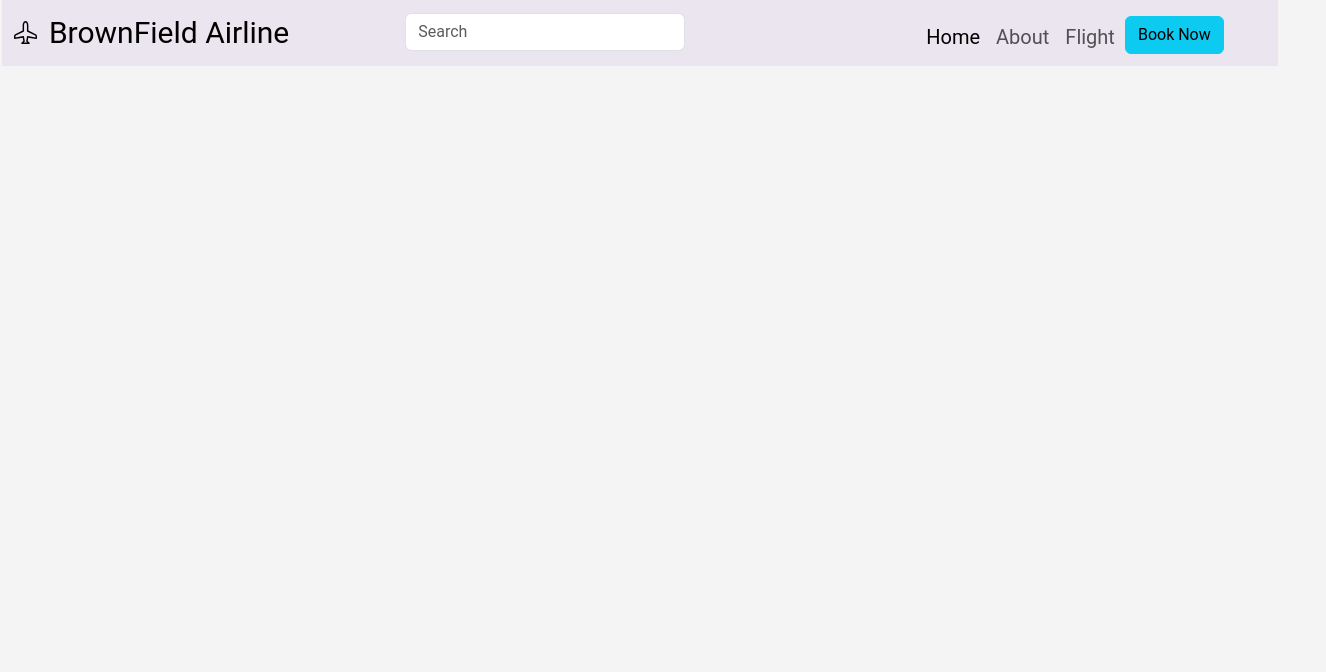
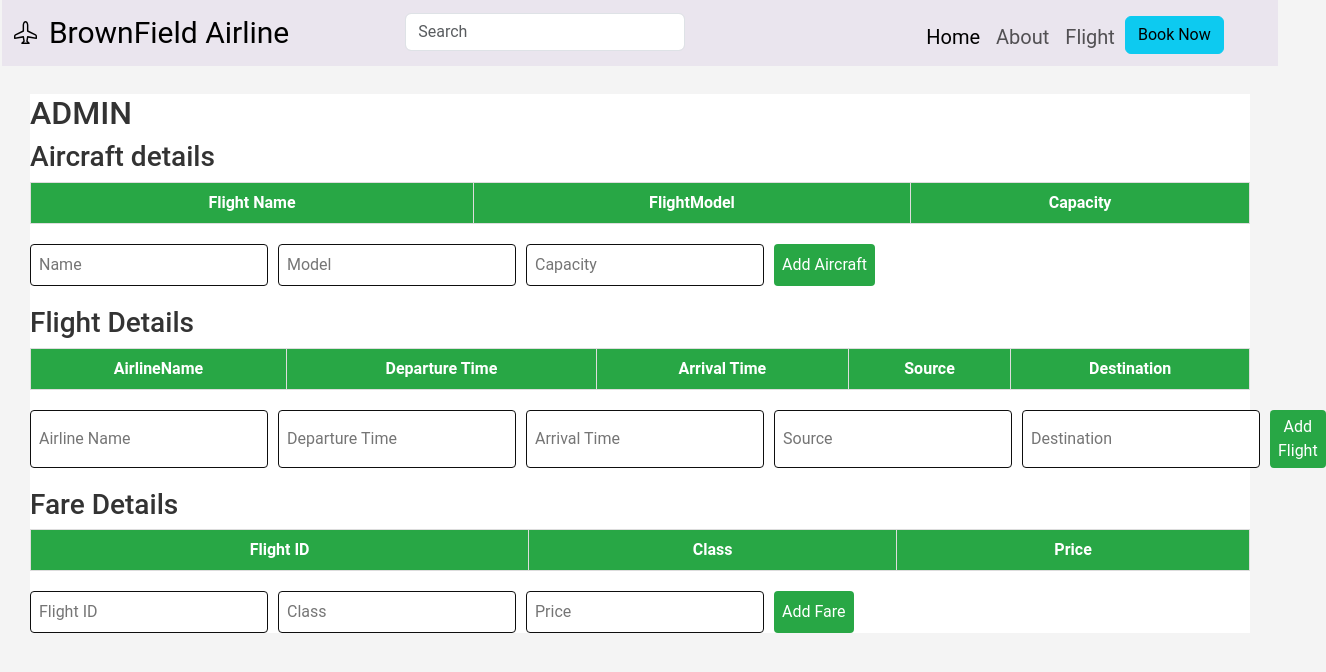
Before and after one commit to deepak1309/Brown-Field-Airlines-UI, a React (Create React App) app: page /Admin in a window 1280 px wide. Shown: the top 672 px of the page, 1326 px wide, since content can reach past the window. Built offline with nearby package versions, Linux system fonts and the light colour scheme.

Commit message:
Added Admin Page

```diff
--- a/src/App.js
+++ b/src/App.js
@@ -9,6 +9,7 @@ import SearchPage from './pages/SearchPage';
 import ResultsPage from './pages/ResultsPage';
 import FlightCard from './pages/FlightCard';
 import ResetPassword from './pages/ResetPassword';
+import Admin from './pages/Admin';
 
 function App() {
   return (
@@ -23,6 +24,7 @@ function App() {
         <Route path="/results" element={<ResultsPage />} />
         <Route path="/flight/:id" element={<FlightCard />} />
         <Route path="resetPassword/:email" element={<ResetPassword />} />
+        <Route path="Admin" element={<Admin />} />
         </Routes>
        </Router>
     </div>
--- /dev/null
+++ b/src/asserts/css/Admin.css
@@ -0,0 +1,57 @@
+.admin-details-container {
+  background-color: #fff;
+  margin: 30px;
+}
+
+h2, h3 {
+  color: #333;
+}
+
+table {
+  width: 100%;
+  border-collapse: collapse;
+  margin-bottom: 20px;
+  background-color: rgb(231, 235, 237);
+}
+
+thead {
+  background-color: #28a745;
+  color: #fff;
+}
+
+th, td {
+  border: 1px solid #ddd;
+  padding: 8px;
+  text-align: center;
+}
+
+th {
+  background-color: #28a745;
+  color: white;
+}
+
+.input-container {
+  display: flex;
+  gap: 10px;
+  margin-bottom: 20px;
+  border: #0e0e0e;
+}
+
+.input-container input {
+  padding: 8px;
+  border: 1px solid #0e0e0e;
+  border-radius: 4px;
+}
+
+.input-container button {
+  padding: 5px 8px;
+  background-color: #28a745;
+  color: white;
+  border: black;
+  border-radius: 4px;
+  cursor: pointer;
+}
+
+.input-container button:hover {
+  background-color: #218838;
+}
--- /dev/null
+++ b/src/pages/Admin.js
@@ -0,0 +1,174 @@
+import React, { useState } from 'react';
+import '../asserts/css/Admin.css';
+
+const AdminDetails = () => {
+  const [aircraftDetails, setAircraftDetails] = useState([]);
+  const [flightDetails, setFlightDetails] = useState([]);
+  const [fareDetails, setFareDetails] = useState([]);
+
+  const [aircraft, setAircraft] = useState({ flightname: '', flightmodel: '', capacity: '' });
+  const [flight, setFlight] = useState({ AirlineName: '',departureTime: '', arrivalTime: '', source: '', destination: '' });
+  const [fare, setFare] = useState({ flightId: '', classType: '', price: ''});
+
+  const handleAddAircraft = () => {
+    setAircraftDetails([...aircraftDetails, aircraft]);
+    setAircraft({ flightname: '', flightmodel: '', capacity: '' });
+  };
+
+  const handleAddFlight = () => {
+    setFlightDetails([...flightDetails, flight]);
+    setFlight({ AirlineName: '', departureTime: '', arrivalTime: '', source: '', destination: '' });
+  };
+
+  const handleAddFare = () => {
+    setFareDetails([...fareDetails, fare]);
+    setFare({flightId: '', classType: '', price: '' });
+  };
+
+  return (
+    <div className="admin-details-container">
+      <h2>ADMIN</h2>
+
+      <h3>Aircraft details</h3>
+      <table>
+        <thead>
+          <tr>
+            <th> Flight Name</th>
+            <th>FlightModel</th>
+            <th>Capacity</th>
+          </tr>
+        </thead>
+        <tbody>
+          {aircraftDetails.map((detail, index) => (
+            <tr key={index}>
+              <td>{detail.name}</td>
+              <td>{detail.model}</td>
+              <td>{detail.capacity}</td>
+            </tr>
+          ))}
+        </tbody>
+      </table>
+      <div className="input-container">
+        <input
+          type="text"
+          placeholder="Name"
+          value={aircraft.name}
+          onChange={(e) => setAircraft({ ...aircraft, name: e.target.value })}
+        />
+        <input
+          type="int"
+          placeholder="Model"
+          value={aircraft.model}
+          onChange={(e) => setAircraft({ ...aircraft, model: e.target.value })}
+        />
+        <input
+          type="text"
+          placeholder="Capacity"
+          value={aircraft.capacity}
+          onChange={(e) => setAircraft({ ...aircraft, capacity: e.target.value })}
+        />
+        <button onClick={handleAddAircraft}>Add Aircraft</button>
+      </div>
+
+      <h3>Flight Details</h3>
+      <table>
+        <thead>
+          <tr>
+            <th>AirlineName</th>
+            <th>Departure Time</th>
+            <th>Arrival Time</th>
+            <th>Source</th>
+            <th>Destination</th>
+          </tr>
+        </thead>
+        <tbody>
+          {flightDetails.map((detail, index) => (
+            <tr key={index}>
+              <td>{detail.AirlineName}</td>
+              <td>{detail.departureTime}</td>
+              <td>{detail.arrivalTime}</td>
+              <td>{detail.source}</td>
+              <td>{detail.destination}</td>
+            </tr>
+          ))}
+        </tbody>
+      </table>
+      <div className="input-container">
+      <input
+          type="text"
+          placeholder="Airline Name"
+          value={flight.AirlineName}
+          onChange={(e) => setFlight({ ...flight, AirlineName: e.target.value })}
+        />
+        <input
+          type="text"
+          placeholder="Departure Time"
+          value={flight.departureTime}
+          onChange={(e) => setFlight({ ...flight, departureTime: e.target.value })}
+        />
+        <input
+          type="text"
+          placeholder="Arrival Time"
+          value={flight.arrivalTime}
+          onChange={(e) => setFlight({ ...flight, arrivalTime: e.target.value })}
+        />
+        <input
+          type="text"
+          placeholder="Source"
+          value={flight.source}
+          onChange={(e) => setFlight({ ...flight, source: e.target.value })}
+        />
+        <input
+          type="text"
+          placeholder="Destination"
+          value={flight.destination}
+          onChange={(e) => setFlight({ ...flight, destination: e.target.value })}
+        />
+        <button onClick={handleAddFlight}>Add Flight</button>
+      </div>
+
+      <h3>Fare Details</h3>
+      <table>
+        <thead>
+          <tr>
+            <th>Flight ID</th>
+            <th>Class</th>
+            <th>Price</th>
+          </tr>
+        </thead>
+        <tbody>
+          {fareDetails.map((detail, index) => (
+            <tr key={index}>
+              <td>{detail.flightId}</td>
+              <td>{detail.classType}</td>
+              <td>{detail.price}</td>
+            </tr>
+          ))}
+        </tbody>
+      </table>
+      <div className="input-container">
+        <input
+          type="text"
+          placeholder="Flight ID"
+          value={fare.flightId}
+          onChange={(e) => setFare({ ...fare, flightId: e.target.value })}
+        />
+        <input
+          type="text"
+          placeholder="Class"
+          value={fare.classType}
+          onChange={(e) => setFare({ ...fare, classType: e.target.value })}
+        />
+        <input
+          type="text"
+          placeholder="Price"
+          value={fare.price}
+          onChange={(e) => setFare({ ...fare, price: e.target.value })}
+        />
+        <button onClick={handleAddFare}>Add Fare</button>
+      </div>
+    </div>
+  );
+};
+
+export default AdminDetails;
```
